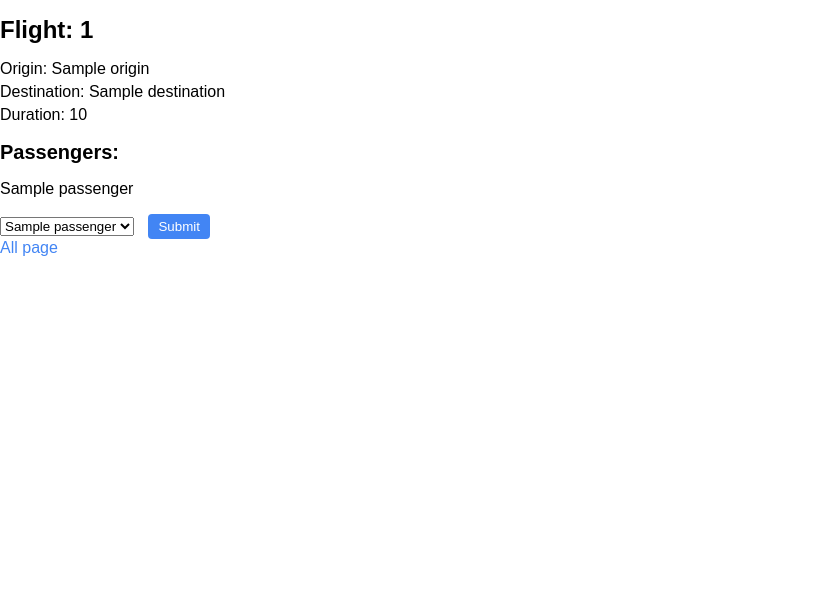
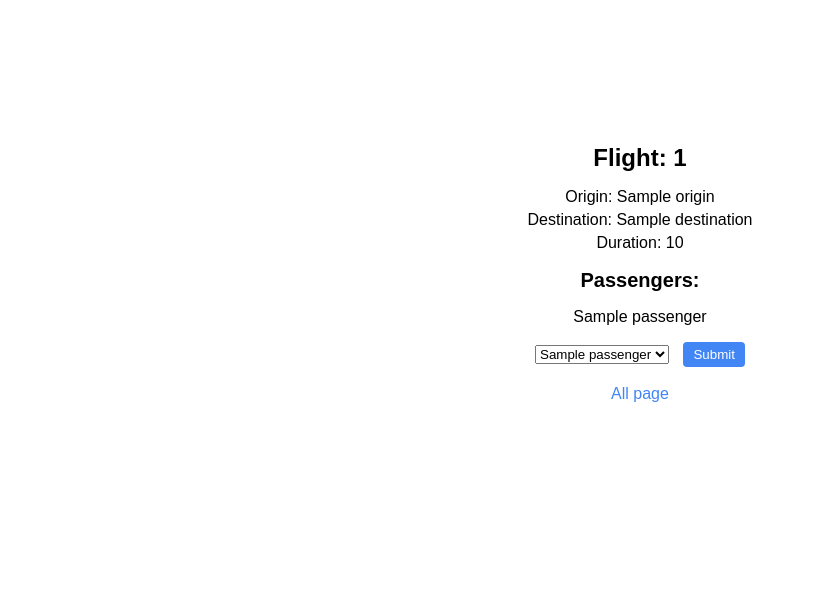
Before and after one commit to abduhafiz1993/Django-Framework-, a Django app: template model_migration/flights/templates/flights/flight.html in a window 1280 px wide. Shown: the top 601 px of the page, without its empty margins (0-815 px from the left). Before the commit the page ends 256 px from the top, so only its background shows below. Run offline with Django 5.2, Linux system fonts and the light colour scheme; the template is opened without the code that fills it: most values are stand-ins (such as "Sample title", 1, 10 or a date in 2020).

Commit message:
update on flight

```diff
--- a/model_migration/flights/static/flights/styles.css
+++ b/model_migration/flights/static/flights/styles.css
@@ -2,6 +2,12 @@ body {
   font-family: Arial, sans-serif;
   margin: 0;
   padding: 0;
+  height: 100vh;
+  text-align: center;
+  align-items: center;
+  padding-left: 40%;
+  padding-right: 40%;
+  padding-top: 10%;
 }
 
 h1 {
--- a/model_migration/flights/templates/flights/flight.html
+++ b/model_migration/flights/templates/flights/flight.html
@@ -2,14 +2,14 @@
 
 {% block body %}
 
-<h1>Flight: {{ flight.id }}</h1>
+<h1 style="text-align: center;">Flight: {{ flight.id }}</h1>
 <ul>
     <li>Origin: {{ flight.origin }}</li>
     <li>Destination: {{ flight.destination }}</li>
     <li>Duration: {{ flight.duration }}</li>
 </ul>
 
-<h2>Passengers:</h2>
+<h2 style="text-align: center;">Passengers:</h2>
 
 <ul>
     {% for passenger in passengers %}
@@ -28,5 +28,6 @@
     </select>
     <input type="submit">
 </form>
+<br>
 <a href="{% url 'flights:index' %}">All page</a>
 {% endblock %}
--- a/model_migration/flights/views.py
+++ b/model_migration/flights/views.py
@@ -30,4 +30,4 @@ def book(request, number ):
 
         passenger.flights.add(flight)
 
-        return HttpResponseRedirect(reverse('flight', args=(number,)))
+        return HttpResponseRedirect(reverse('flights:flight', args=(number,)))
```
Also changed, not shown: model_migration/db.sqlite3.
